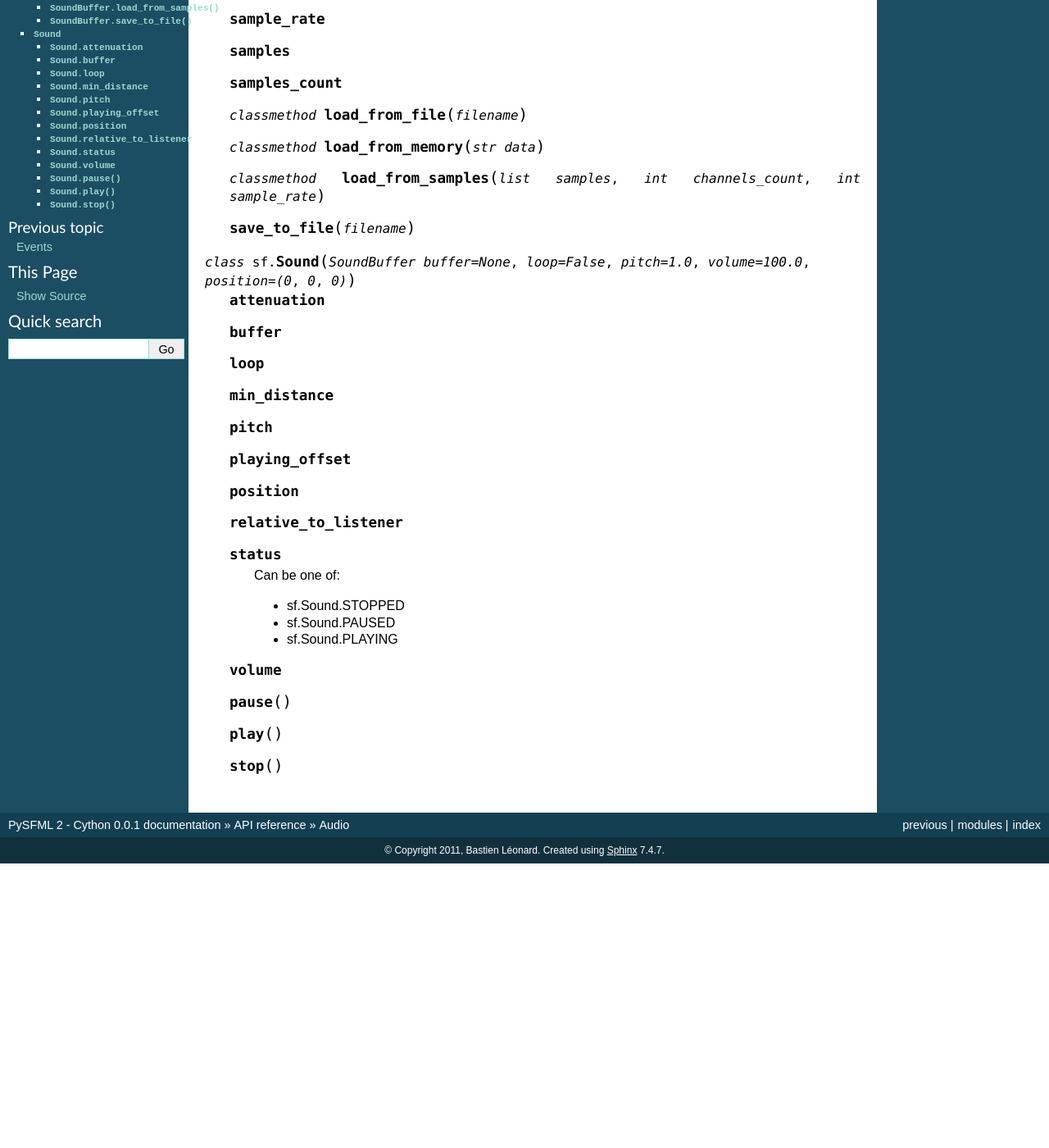
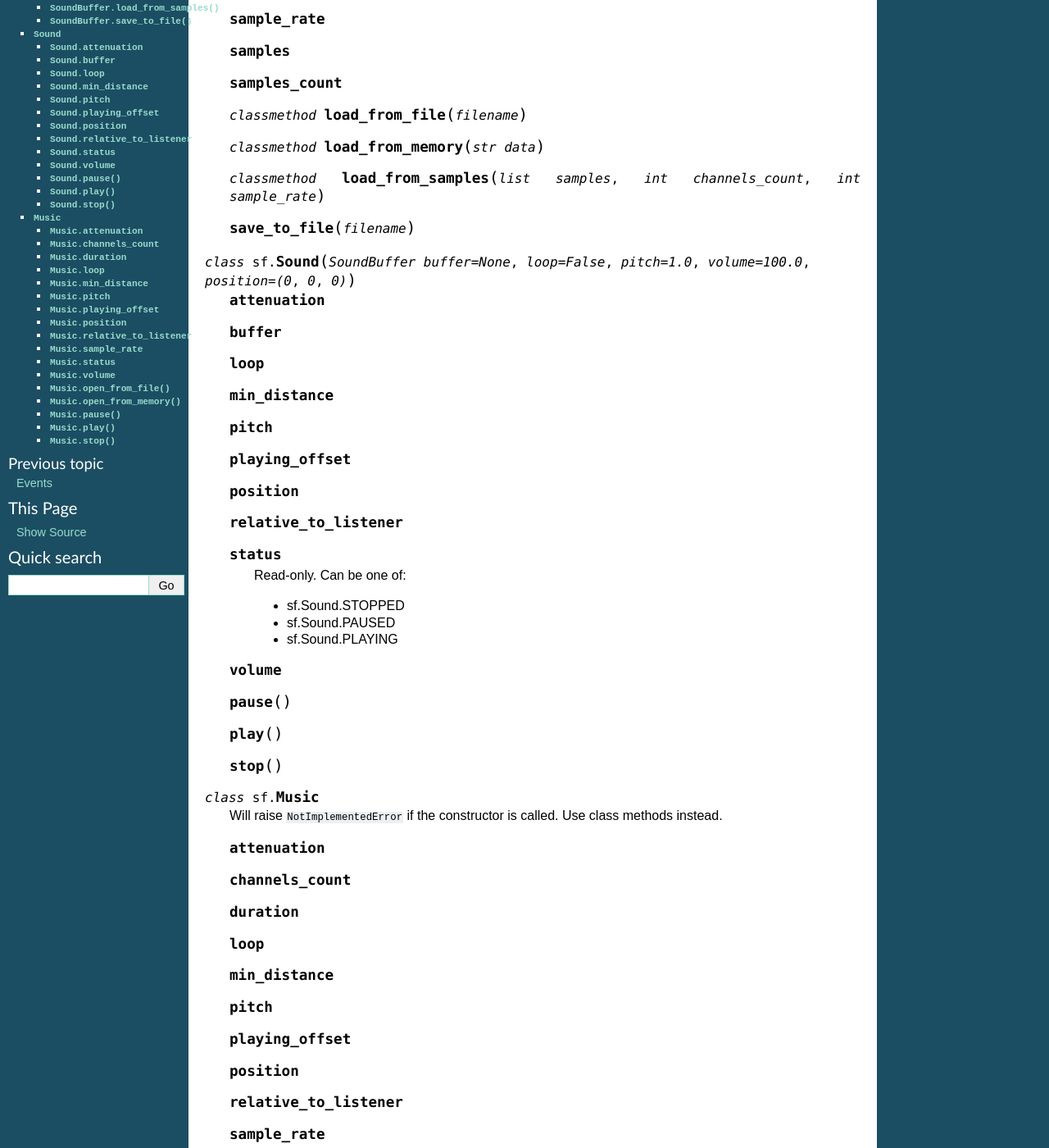
Before and after one commit to intjelic/python-sfml, a Sphinx documentation site: the page built from doc/sphinx/source/audio.rst, in a window 1280 px wide and 1400 px high, scrolled down 218 px. Shown: the whole window at 82% size. Built offline with Sphinx 7.4.7, drawn with Linux system fonts in a browser that asks for light colours; before the commit the page ends 1271 px from its top, so only the background shows below that; some of the changed text lies outside the part shown.

Commit message:
Added Music

```diff
--- a/doc/sphinx/source/audio.rst
+++ b/doc/sphinx/source/audio.rst
@@ -37,7 +37,7 @@
    .. attribute:: relative_to_listener
    .. attribute:: status
 
-      Can be one of:
+      Read-only. Can be one of:
 
       * sf.Sound.STOPPED
       * sf.Sound.PAUSED
@@ -48,3 +48,38 @@
    .. method:: pause()
    .. method:: play()
    .. method:: stop()
+
+
+
+
+.. class:: Music
+
+   Will raise ``NotImplementedError`` if the constructor is called. Use class
+   methods instead.
+
+   .. attribute:: attenuation
+   .. attribute:: channels_count
+   .. attribute:: duration
+   .. attribute:: loop
+   .. attribute:: min_distance
+   .. attribute:: pitch
+   .. attribute:: playing_offset
+   .. attribute:: position
+   .. attribute:: relative_to_listener
+   .. attribute:: sample_rate
+   .. attribute:: status
+
+      Read-onlt. Can be one of:
+
+      * sf.Music.STOPPED
+      * sf.Music.PAUSED
+      * sf.Music.PLAYING
+
+   .. attribute:: volume
+
+   .. classmethod:: open_from_file(filename)
+   .. classmethod:: open_from_memory(str data)
+
+   .. method:: pause()
+   .. method:: play()
+   .. method:: stop()
```
Also changed, not shown: 2 other files.
